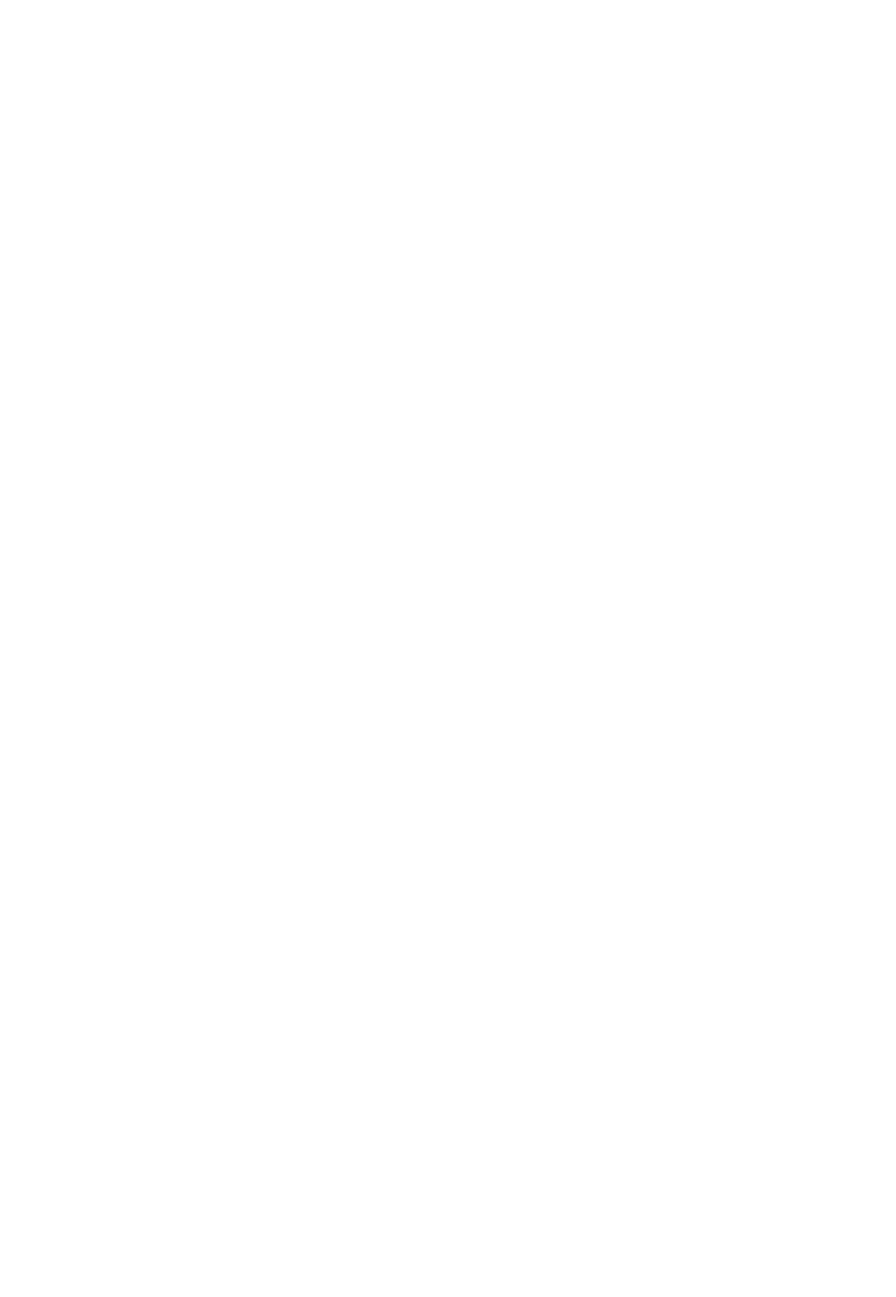
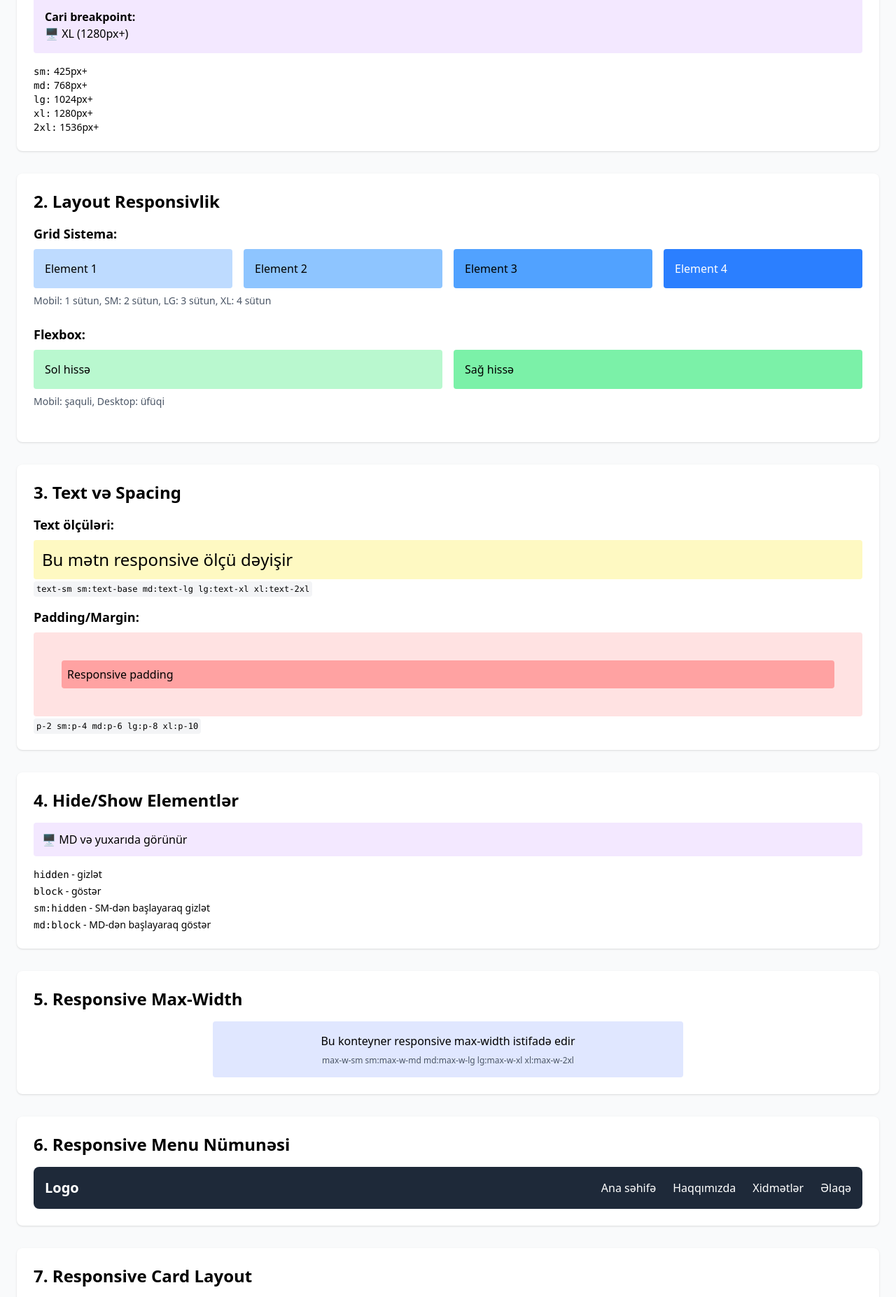
Before and after one commit to valiyeffa/RestaurantNSP, a React (Vite) app: page / in a window 1280 px wide. Before the commit this address had no page. Shown: the part 100-1954 px from the top of the page at 70% size. Before the commit the page ends 800 px from the top, so only its background shows below. Built offline with nearby package versions, Linux system fonts and the light colour scheme.

Commit message:
tailwind praktika bitdi

```diff
--- a/index.css
+++ b/index.css
@@ -1 +1,8 @@
 @import "tailwindcss";
+
+@theme {
+  --breakpoint-sm: 425px;
+  --breakpoint-md: 768px;
+  --breakpoint-lg: 1024px;
+  --breakpoint-xl: 1280px;
+}
--- a/src/App.jsx
+++ b/src/App.jsx
@@ -1,12 +1,13 @@
-import React from "react";
-import { BrowserRouter, Route, Router, Routes } from "react-router-dom";
+import { BrowserRouter, Route, Routes } from "react-router-dom";
 import CardPage from "./pages/CardPage";
+import Menu from "./pages/Menu";
 
 const App = () => {
   return (
     <div>
       <BrowserRouter>
         <Routes>
+          <Route path="/" element={<Menu />} />
           <Route path="/cards" element={<CardPage />} />
         </Routes>
       </BrowserRouter>
--- a/src/pages/Menu.jsx
+++ b/src/pages/Menu.jsx
@@ -1,7 +1,167 @@
 const Menu = () => {
     return (
-        <div>
-            Menu
+        <div className="p-6 space-y-8 bg-gray-50 min-h-screen">
+            {/* 1. Breakpoint-lər */}
+            <section className="bg-white p-6 rounded-lg shadow ">
+                <h2 className="text-2xl font-bold mb-4">1. Breakpoint-lər</h2>
+                <div className="bg-blue-100 sm:bg-green-100 md:bg-yellow-100 lg:bg-red-100 xl:bg-purple-100 p-4 rounded">
+                    <p className="font-semibold ">Cari breakpoint:</p>
+                    <span className="sm:hidden">📱 XS (0-425px)</span>
+                    <span className="hidden sm:inline md:hidden">📱 SM (425px+)</span>
+                    <span className="hidden md:inline lg:hidden">💻 MD (768px+)</span>
+                    <span className="hidden lg:inline xl:hidden">💻 LG (1024px+)</span>
+                    <span className="hidden xl:inline">🖥️ XL (1280px+)</span>
+                </div>
+                <div className="mt-4 text-sm">
+                    <p><code>sm:</code> 425px+</p>
+                    <p><code>md:</code> 768px+</p>
+                    <p><code>lg:</code> 1024px+</p>
+                    <p><code>xl:</code> 1280px+</p>
+                    <p><code>2xl:</code> 1536px+</p>
+                </div>
+            </section>
+
+            {/* 2. Layout Responsivlik */}
+            <section className="bg-white p-6 rounded-lg shadow">
+                <h2 className="text-2xl font-bold mb-4">2. Layout Responsivlik</h2>
+
+                {/* Grid responsive */}
+                <div className="mb-6">
+                    <h3 className="text-lg font-semibold mb-2">Grid Sistema:</h3>
+                    <div className="grid grid-cols-1 sm:grid-cols-2 lg:grid-cols-3 xl:grid-cols-4 gap-4">
+                        <div className="bg-blue-200 p-4 rounded">Element 1</div>
+                        <div className="bg-blue-300 p-4 rounded">Element 2</div>
+                        <div className="bg-blue-400 p-4 rounded">Element 3</div>
+                        <div className="bg-blue-500 p-4 rounded text-white">Element 4</div>
+                    </div>
+                    <p className="text-sm mt-2 text-gray-600">
+                        Mobil: 1 sütun, SM: 2 sütun, LG: 3 sütun, XL: 4 sütun
+                    </p>
+                </div>
+
+                {/* Flexbox responsive */}
+                <div className="mb-6">
+                    <h3 className="text-lg font-semibold mb-2">Flexbox:</h3>
+                    <div className="flex flex-col md:flex-row gap-4">
+                        <div className="flex-1 bg-green-200 p-4 rounded">Sol hissə</div>
+                        <div className="flex-1 bg-green-300 p-4 rounded">Sağ hissə</div>
+                    </div>
+                    <p className="text-sm mt-2 text-gray-600">
+                        Mobil: şaquli, Desktop: üfüqi
+                    </p>
+                </div>
+            </section>
+
+            {/* 3. Text və Spacing */}
+            <section className="bg-white p-6 rounded-lg shadow">
+                <h2 className="text-2xl font-bold mb-4">3. Text və Spacing</h2>
+
+                <div className="space-y-4">
+                    {/* Responsive text sizes */}
+                    <div>
+                        <h3 className="text-lg font-semibold mb-2">Text ölçüləri:</h3>
+                        <p className="text-sm sm:text-base md:text-lg lg:text-xl xl:text-2xl bg-yellow-100 p-3 rounded">
+                            Bu mətn responsive ölçü dəyişir
+                        </p>
+                        <code className="text-xs bg-gray-100 p-1 rounded">text-sm sm:text-base md:text-lg lg:text-xl xl:text-2xl</code>
+                    </div>
+
+                    {/* Responsive padding/margin */}
+                    <div>
+                        <h3 className="text-lg font-semibold mb-2">Padding/Margin:</h3>
+                        <div className="p-2 sm:p-4 md:p-6 lg:p-8 xl:p-10 bg-red-100 rounded">
+                            <div className="bg-red-300 p-2 rounded">Responsive padding</div>
+                        </div>
+                        <code className="text-xs bg-gray-100 p-1 rounded">p-2 sm:p-4 md:p-6 lg:p-8 xl:p-10</code>
+                    </div>
+                </div>
+            </section>
+
+            {/* 4. Hide/Show elementlər */}
+            <section className="bg-white p-6 rounded-lg shadow">
+                <h2 className="text-2xl font-bold mb-4">4. Hide/Show Elementlər</h2>
+
+                <div className="space-y-4">
+                    <div className="block sm:hidden bg-blue-100 p-3 rounded">
+                        📱 Yalnız mobil-də görünür
+                    </div>
+                    <div className="hidden sm:block md:hidden bg-green-100 p-3 rounded">
+                        💻 Yalnız SM breakpoint-də görünür
+                    </div>
+                    <div className="hidden md:block bg-purple-100 p-3 rounded">
+                        🖥️ MD və yuxarıda görünür
+                    </div>
+                </div>
+
+                <div className="mt-4 text-sm space-y-1">
+                    <p><code>hidden</code> - gizlət</p>
+                    <p><code>block</code> - göstər</p>
+                    <p><code>sm:hidden</code> - SM-dən başlayaraq gizlət</p>
+                    <p><code>md:block</code> - MD-dən başlayaraq göstər</p>
+                </div>
+            </section>
+
+            {/* 5. Responsive Max-Width */}
+            <section className="bg-white p-6 rounded-lg shadow">
+                <h2 className="text-2xl font-bold mb-4">5. Responsive Max-Width</h2>
+
+                <div className="max-w-sm sm:max-w-md md:max-w-lg lg:max-w-xl xl:max-w-2xl mx-auto bg-indigo-100 p-4 rounded">
+                    <p className="text-center">
+                        Bu konteyner responsive max-width istifadə edir
+                    </p>
+                    <p className="text-xs text-center mt-2 text-gray-600">
+                        max-w-sm sm:max-w-md md:max-w-lg lg:max-w-xl xl:max-w-2xl
+                    </p>
+                </div>
+            </section>
+
+            {/* 6. Menu nümunəsi */}
+            <section className="bg-white p-6 rounded-lg shadow">
+                <h2 className="text-2xl font-bold mb-4">6. Responsive Menu Nümunəsi</h2>
+
+                <nav className="bg-gray-800 text-white rounded-lg">
+                    {/* Desktop menu */}
+                    <div className="hidden md:flex items-center justify-between p-4">
+                        <div className="text-xl font-bold">Logo</div>
+                        <div className="flex space-x-6">
+                            <a href="#" className="hover:text-blue-400">Ana səhifə</a>
+                            <a href="#" className="hover:text-blue-400">Haqqımızda</a>
+                            <a href="#" className="hover:text-blue-400">Xidmətlər</a>
+                            <a href="#" className="hover:text-blue-400">Əlaqə</a>
+                        </div>
+                    </div>
+
+                    {/* Mobile menu */}
+                    <div className="md:hidden p-4">
+                        <div className="flex items-center justify-between mb-4">
+                            <div className="text-xl font-bold">Logo</div>
+                            <button className="text-2xl">☰</button>
+                        </div>
+                        <div className="space-y-2">
+                            <a href="#" className="block py-2 hover:bg-gray-700 rounded px-2">Ana səhifə</a>
+                            <a href="#" className="block py-2 hover:bg-gray-700 rounded px-2">Haqqımızda</a>
+                            <a href="#" className="block py-2 hover:bg-gray-700 rounded px-2">Xidmətlər</a>
+                            <a href="#" className="block py-2 hover:bg-gray-700 rounded px-2">Əlaqə</a>
+                        </div>
+                    </div>
+                </nav>
+            </section>
+
+            {/* 7. Responsive Card Layout */}
+            <section className="bg-white p-6 rounded-lg shadow">
+                <h2 className="text-2xl font-bold mb-4">7. Responsive Card Layout</h2>
+
+                <div className="grid grid-cols-1 sm:grid-cols-2 lg:grid-cols-3 gap-4 sm:gap-6">
+                    {[1, 2, 3, 4, 5, 6].map(num => (
+                        <div key={num} className="bg-gradient-to-br from-blue-100 to-blue-200 p-4 sm:p-6 rounded-lg shadow hover:shadow-lg transition-shadow">
+                            <h3 className="text-lg sm:text-xl font-semibold mb-2">Card {num}</h3>
+                            <p className="text-sm sm:text-base text-gray-600">
+                                Bu responsive card-dır. Mobil-də 1 sütun, tablet-də 2 sütun, desktop-də 3 sütun göstərir.
+                            </p>
+                        </div>
+                    ))}
+                </div>
+            </section>
         </div>
     )
 }
```
Also changed, not shown: 1 other file (tests, documents, lock files or other folders).
